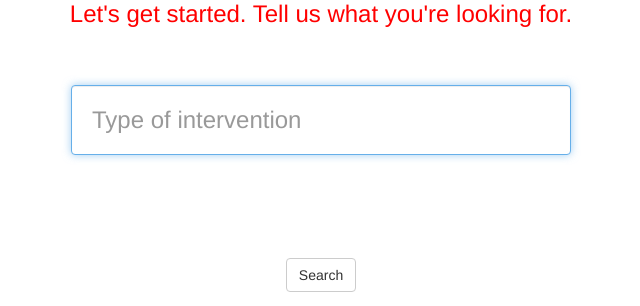
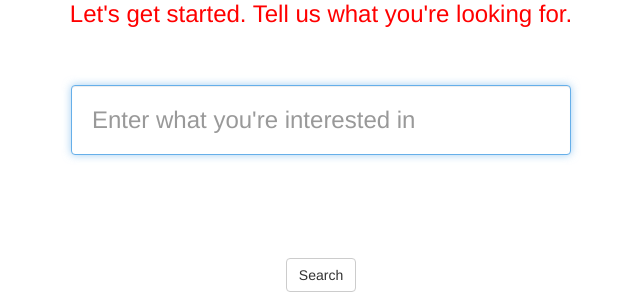
Before and after one commit to cmbear37/carezoom_copy, a Flask app: page /search in a window 1280 px wide. Shown: the part 265-571 px from the top of the page, without its empty margins (319-959 px from the left). Run offline with Flask 2, Linux system fonts and the light colour scheme; parts of the project's set-up code (start-up, migrations or seed data) failed here and were passed over; some libraries are stand-ins or nearby versions.

Commit message:
directories

```diff
--- a/static/styles.css
+++ b/static/styles.css
@@ -261,7 +261,7 @@ input[type=textbig]{
 
 input[type=submit] {
     width: 100%;
-    background-color: #f2e2e1;
+    background-color: white;
     color: black;
     padding: 14px 20px;
     margin: 8px 0;
--- a/templates/recipes.html
+++ b/templates/recipes.html
@@ -142,7 +142,7 @@ a {
     {% if not r.title == 'Title' %}
 
   		<div class="flower" style="width:950px; height:200px; text-align: center"" data_id="{{r.title}}" data-category="{{r.filter}}">
-    		<form action="/intervention" method="post">
+    		<form action="/intervention" method="post" >
           <h4><input type="submit" name="sub" value= "{{r.title}}" ></input></h4>
 			   </form>
     	<h4><a href="{{ url_for('innovator', title=r.innovname) }}" >{{r.innovname}}</a></h4>
--- a/templates/search.html
+++ b/templates/search.html
@@ -10,7 +10,7 @@
 <center>
 	<fieldset>
             <div class="form-group">
-                <input autocomplete="off" autofocus class="form-control" name="intervention" placeholder="Type of intervention" type="text" style="width: 500px; height: 70px; font-size: 24px" />
+                <input autocomplete="off" autofocus class="form-control" name="intervention" placeholder="Enter what you're interested in" type="text" style="width: 500px; height: 70px; font-size: 24px" />
             </div><br><br>
 
 <br> <br>
```
